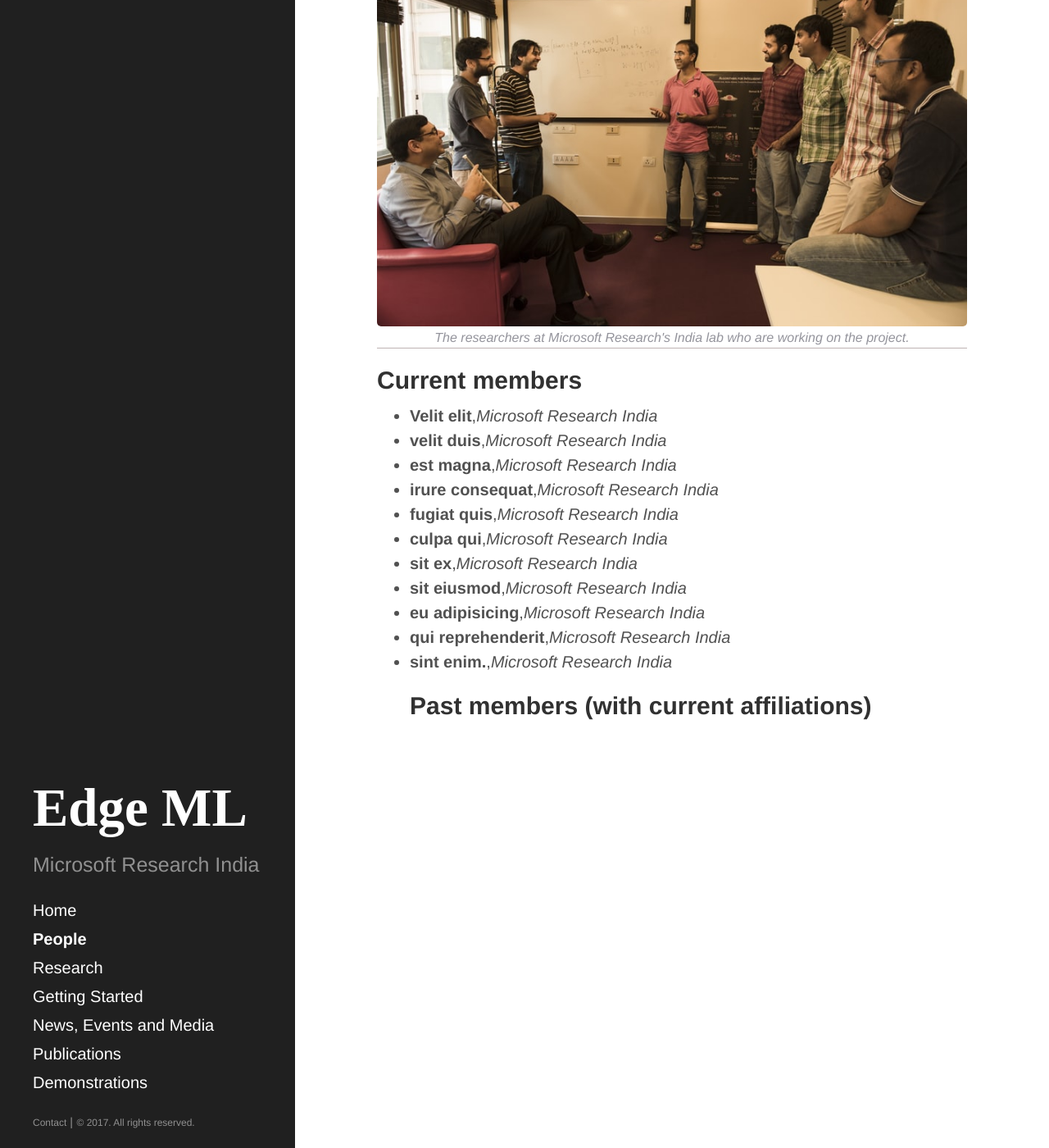
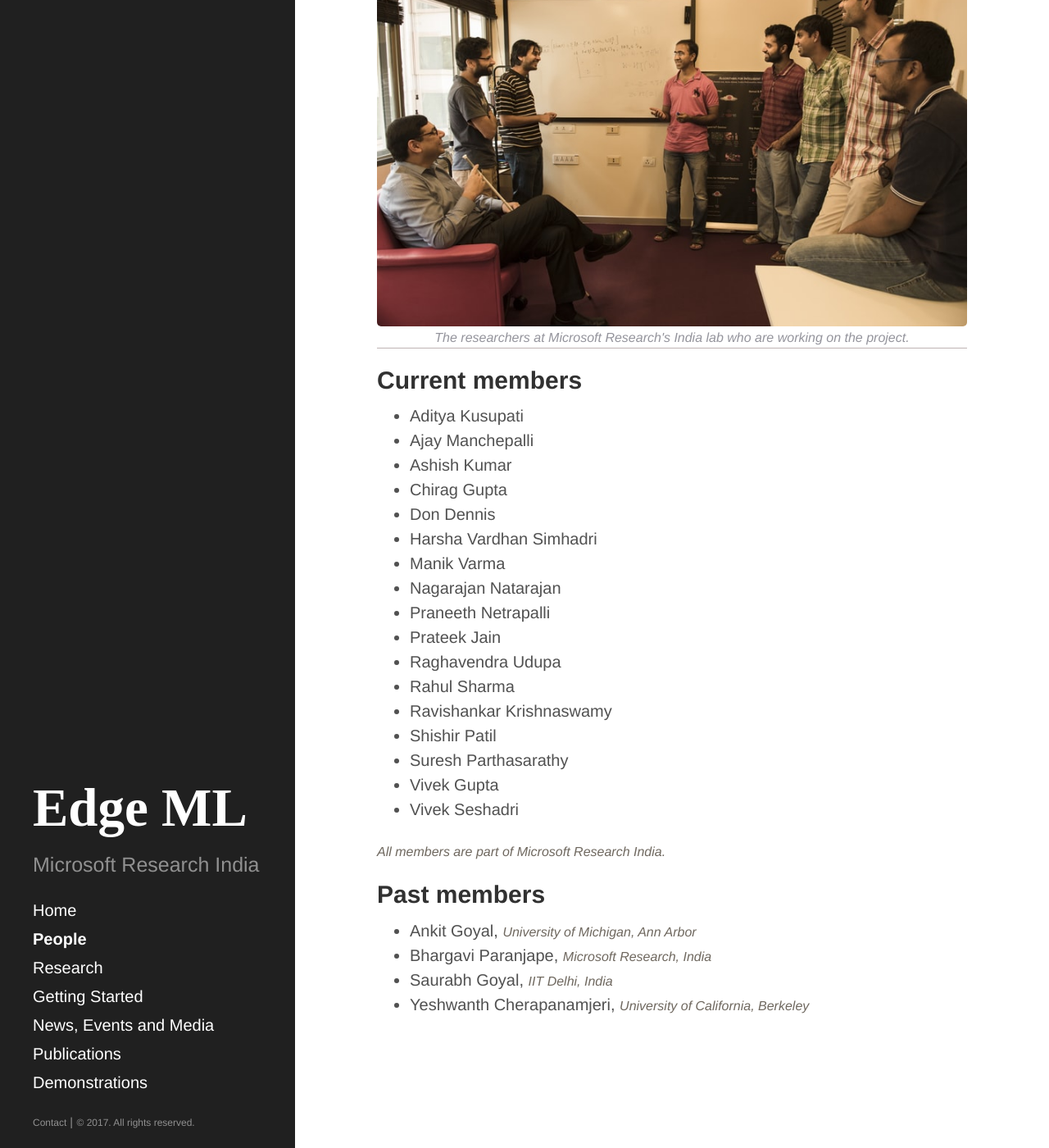
Before and after one commit to ShishirPatil/EdgeML, a Jekyll site: the page built from People.md, in a window 1280 px wide and 1400 px high, scrolled down 223 px. Shown: the whole window at 82% size. Built offline with Jekyll 4.4.1, drawn with Linux system fonts in a browser that asks for light colours.

Commit message:
Adding previous members and affiliation

```diff
--- a/People.md
+++ b/People.md
@@ -9,15 +9,29 @@ title: People
 </div>
 
 ## Current members
-- <b>Velit elit</b>,<i>Microsoft Research India</i>
-- <b>velit duis</b>,<i>Microsoft Research India</i>
-- <b>est magna</b>,<i>Microsoft Research India</i>
-- <b>irure consequat</b>,<i>Microsoft Research India</i>
-- <b>fugiat quis</b>,<i>Microsoft Research India</i>
-- <b>culpa qui</b>,<i>Microsoft Research India</i>
-- <b>sit ex</b>,<i>Microsoft Research India</i>
-- <b>sit eiusmod</b>,<i>Microsoft Research India</i>
-- <b>eu adipisicing</b>,<i>Microsoft Research India</i>
-- <b>qui reprehenderit</b>,<i>Microsoft Research India</i>
-- <b>sint enim.</b>,<i>Microsoft Research India</i>
-## Past members (with current affiliations)
+- Aditya Kusupati
+- Ajay Manchepalli
+- Ashish Kumar
+- Chirag Gupta
+- Don Dennis
+- Harsha Vardhan Simhadri
+- Manik Varma
+- Nagarajan Natarajan
+- Praneeth Netrapalli
+- Prateek Jain
+- Raghavendra Udupa
+- Rahul Sharma
+- Ravishankar Krishnaswamy
+- Shishir Patil
+- Suresh Parthasarathy
+- Vivek Gupta
+- Vivek Seshadri
+
+<i class='affiliation'>All members are part of Microsoft Research India.</i>
+
+## Past members
+
+- Ankit Goyal, <i class='affiliation'>University of Michigan, Ann Arbor</i>
+- Bhargavi Paranjape, <i class='affiliation'>Microsoft Research, India</i>
+- Saurabh Goyal, <i class='affiliation'>IIT Delhi, India</i>
+- Yeshwanth Cherapanamjeri, <i class='affiliation'>University of California, Berkeley</i>
--- a/public/css/custom.css
+++ b/public/css/custom.css
@@ -58,3 +58,8 @@
 	color:inherit;
 	font-style: inherit;
 }
+
+.affiliation {
+	font-size:0.8em;
+	color: #6f685f;
+}
```
